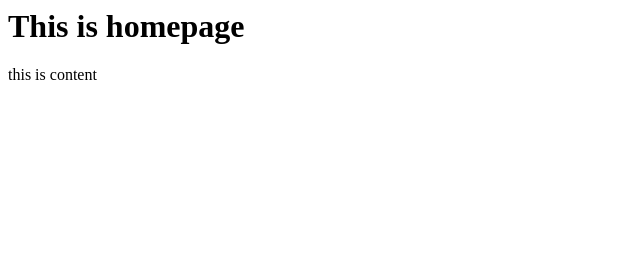
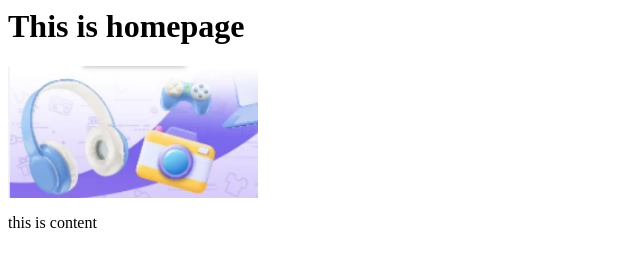
Before and after one commit to Hasna-Mc/E-COM, a plain HTML site: page index.html in a window 1280 px wide. Shown: the whole page, without its empty margins (0-640 px from the left). Drawn offline with Linux system fonts and the light colour scheme.

Commit message:
logo added into home-page

```diff
--- a/index.html
+++ b/index.html
@@ -2,6 +2,7 @@
     <head></head>
     <body>
         <h1>This is homepage</h1>
+        <img src="/images/title.png" width="250px"/>
         <p>this is content</p>
     </body>
 </html>
```
Also changed, not shown: images/title.png (added).
